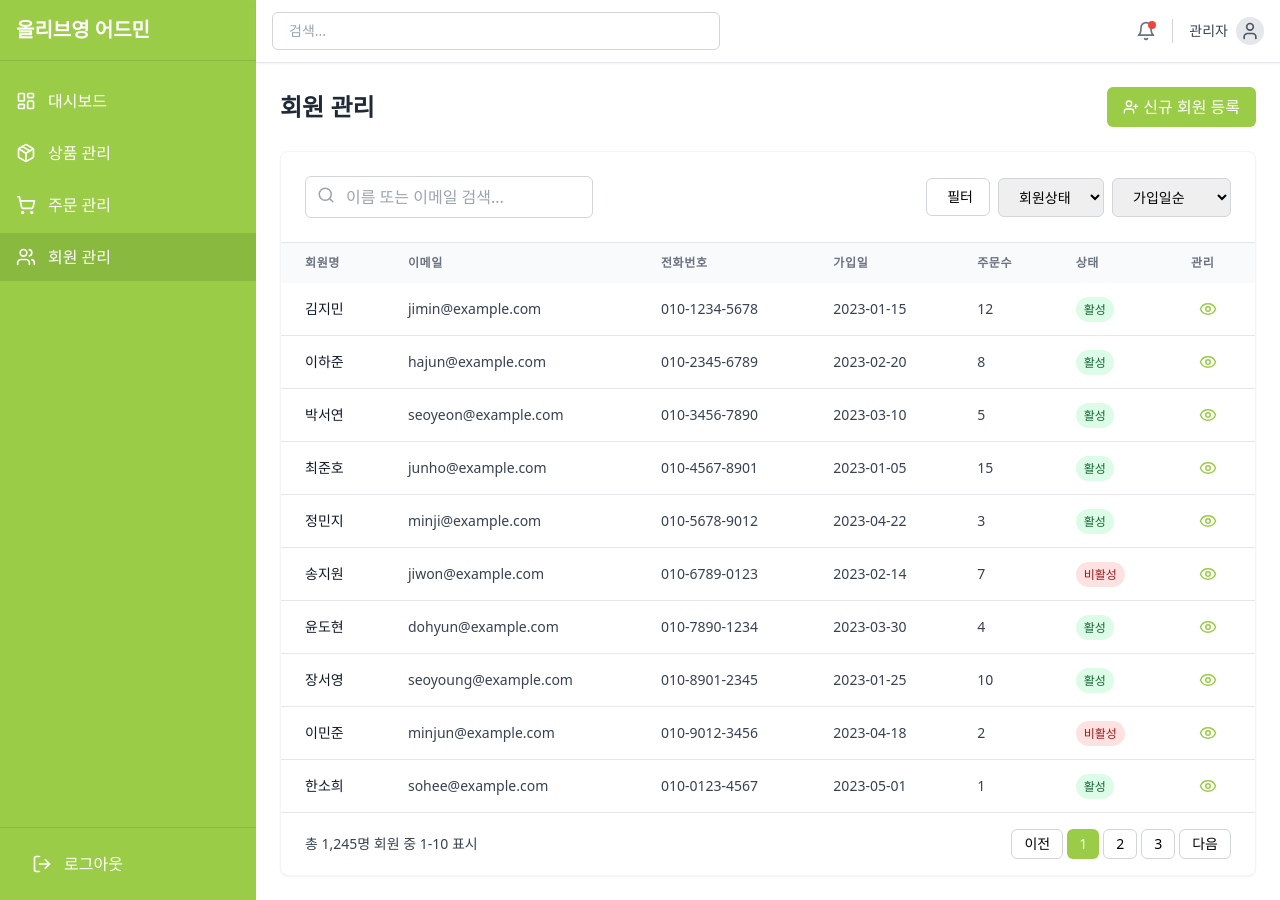
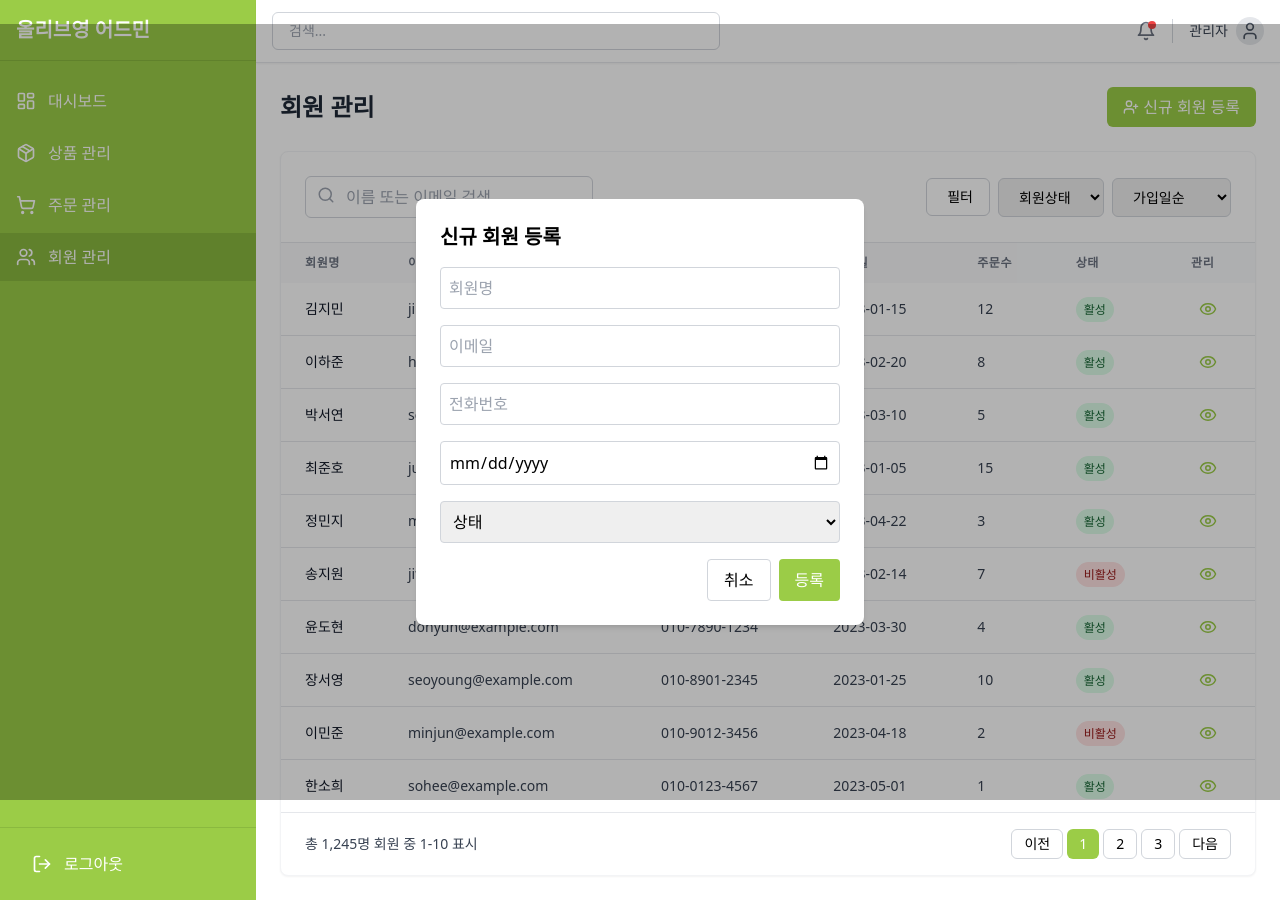
Before and after one commit to backend20250319/BE09-4rd-4team-FE, a React (Vite) app in the folder admin/: page /users in a window 1280 px wide. Both pictures are taken after a click on the button "신규 회원 등록". Built offline with nearby package versions, Linux system fonts and the light colour scheme.

Commit message:
회원관리

```diff
--- a/admin/src/pages/UsersTable.jsx
+++ b/admin/src/pages/UsersTable.jsx
@@ -3,6 +3,10 @@ import { SearchIcon, UserPlusIcon, EyeIcon } from 'lucide-react';
 
 export function UsersTable() {
   const [searchTerm, setSearchTerm] = useState('');
+  const [showModal, setShowModal] = useState(false);
+  const [statusFilter, setStatusFilter] = useState('');
+  const [joinDateFilter, setJoinDateFilter] = useState('');
+  const [page, setPage] = useState(1);
 
   const users = [
     { id: 1, name: '김지민', email: 'jimin@example.com', phone: '010-1234-5678', joinDate: '2023-01-15', orders: 12, status: '활성' },
@@ -17,11 +21,51 @@ export function UsersTable() {
     { id: 10, name: '한소희', email: 'sohee@example.com', phone: '010-0123-4567', joinDate: '2023-05-01', orders: 1, status: '활성' }
   ];
 
+  function NewUserModal({ onClose }) {
+  return (
+    <div className="fixed inset-0 z-50 flex items-center justify-center bg-black bg-opacity-30">
+      <div className="w-full max-w-md p-6 bg-white rounded-lg shadow-md">
+        <h2 className="mb-4 text-xl font-bold">신규 회원 등록</h2>
+        <form className="space-y-4">
+          <input type="text" placeholder="회원명" className="w-full p-2 border border-gray-300 rounded" />
+          <input type="text" placeholder="이메일" className="w-full p-2 border border-gray-300 rounded" />
+          <input type="text" placeholder="전화번호" className="w-full p-2 border border-gray-300 rounded" />
+          <input type="date" placeholder="가입일" className="w-full p-2 border border-gray-300 rounded" />
+          <select className="w-full p-2 border border-gray-300 rounded"
+          value = {statusFilter}
+          onChange={(e) => setStatusFilter(e.target.value)}>
+           <option value="">상태</option>
+           <option value="활성">활성</option>
+           <option value="비활성">비활성</option>
+          </select>
+          <div className="flex justify-end gap-2">
+            <button type="button" onClick={onClose} className="px-4 py-2 border border-gray-300 rounded">
+              취소
+            </button>
+            <button type="submit" className="px-4 py-2 bg-[#9BCC47] text-white rounded">
+              등록
+            </button>
+          </div>
+        </form>
+      </div>
+    </div>
+  );
+}
+
+    // 필터링된 회원 목록
+  const filteredUsers = users.filter((user) => {
+    const matchesSearch = user.name.toLowerCase().includes(searchTerm.toLowerCase());
+    const matchesStatus = statusFilter ? user.status === statusFilter : true;
+    const matchesJoinDate = joinDateFilter ? user.joinDate === joinDateFilter : true;
+    return matchesSearch && matchesStatus && matchesJoinDate;
+  });
+
+
   return (
     <div className="space-y-6">
       <div className="flex items-center justify-between">
         <h1 className="text-2xl font-bold text-gray-800">회원 관리</h1>
-        <button className="bg-[#9BCC47] text-white px-4 py-2 rounded-md flex items-center">
+        <button className="bg-[#9BCC47] text-white px-4 py-2 rounded-md flex items-center" onClick={()=> setShowModal(true)}>
           <UserPlusIcon size={16} className="mr-1" />
           신규 회원 등록
         </button>
@@ -45,15 +89,19 @@ export function UsersTable() {
                 <div size={16} className="mr-1" />
                 필터
               </button>
-              <select className="px-4 py-2 border border-gray-300 rounded-md text-sm focus:outline-none focus:ring-2 focus:ring-[#9BCC47] focus:border-transparent">
-                <option>회원상태</option>
-                <option>활성</option>
-                <option>비활성</option>
+              <select className="px-4 py-2 border border-gray-300 rounded-md text-sm focus:outline-none focus:ring-2 focus:ring-[#9BCC47] focus:border-transparent"
+              value={statusFilter}
+              onChange={(e) => setStatusFilter(e.target.value)}>
+                <option value="">회원상태</option>
+                <option value="활성">활성</option>
+                <option value="비활성">비활성</option>
               </select>
-              <select className="px-4 py-2 border border-gray-300 rounded-md text-sm focus:outline-none focus:ring-2 focus:ring-[#9BCC47] focus:border-transparent">
-                <option>가입일순</option>
-                <option>최근가입순</option>
-                <option>오래된순</option>
+              <select className="px-4 py-2 border border-gray-300 rounded-md text-sm focus:outline-none focus:ring-2 focus:ring-[#9BCC47] focus:border-transparent"
+              value={joinDateFilter}
+              onChange={(e) => setJoinDateFilter(e.target.value)}>
+                <option value="">가입일순</option>
+                <option value="최근가입순">최근가입순</option>
+                <option value="오래된순">오래된순</option>
               </select>
             </div>
           </div>
@@ -73,7 +121,7 @@ export function UsersTable() {
               </tr>
             </thead>
             <tbody className="divide-y divide-gray-200">
-              {users.map((user) => (
+              {filteredUsers.map((user) => (
                 <tr key={user.id} className="text-sm">
                   <td className="px-6 py-4 font-medium text-gray-900">{user.name}</td>
                   <td className="px-6 py-4 text-gray-700">{user.email}</td>
@@ -114,14 +162,15 @@ export function UsersTable() {
             <span className="font-medium">10</span> 표시
           </div>
           <div className="flex space-x-1">
-            <button className="px-3 py-1 text-sm border border-gray-300 rounded-md">이전</button>
-            <button className="px-3 py-1 bg-[#9BCC47] text-white rounded-md text-sm">1</button>
-            <button className="px-3 py-1 text-sm border border-gray-300 rounded-md">2</button>
+            <button className="px-3 py-1 text-sm border border-gray-300 rounded-md" onClick={()=> setPage(page - 1)}>이전</button>
+            <button className="px-3 py-1 bg-[#9BCC47] text-white rounded-md text-sm" onClick={()=> setPage ==1 }>1</button>
+            <button className="px-3 py-1 text-sm border border-gray-300 rounded-md" onClick={()=> setPage==2}>2</button>
             <button className="px-3 py-1 text-sm border border-gray-300 rounded-md">3</button>
             <button className="px-3 py-1 text-sm border border-gray-300 rounded-md">다음</button>
           </div>
         </div>
       </div>
+      {showModal && <NewUserModal onClose={() => setShowModal(false)} />}
     </div>
   );
 }
```
